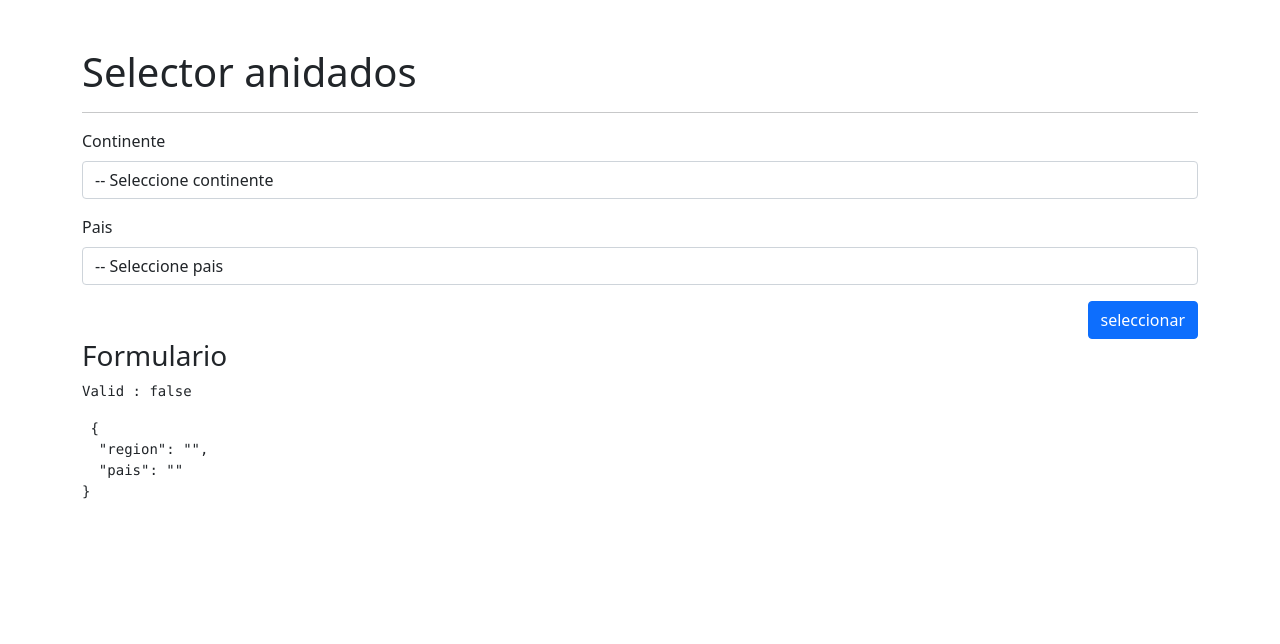
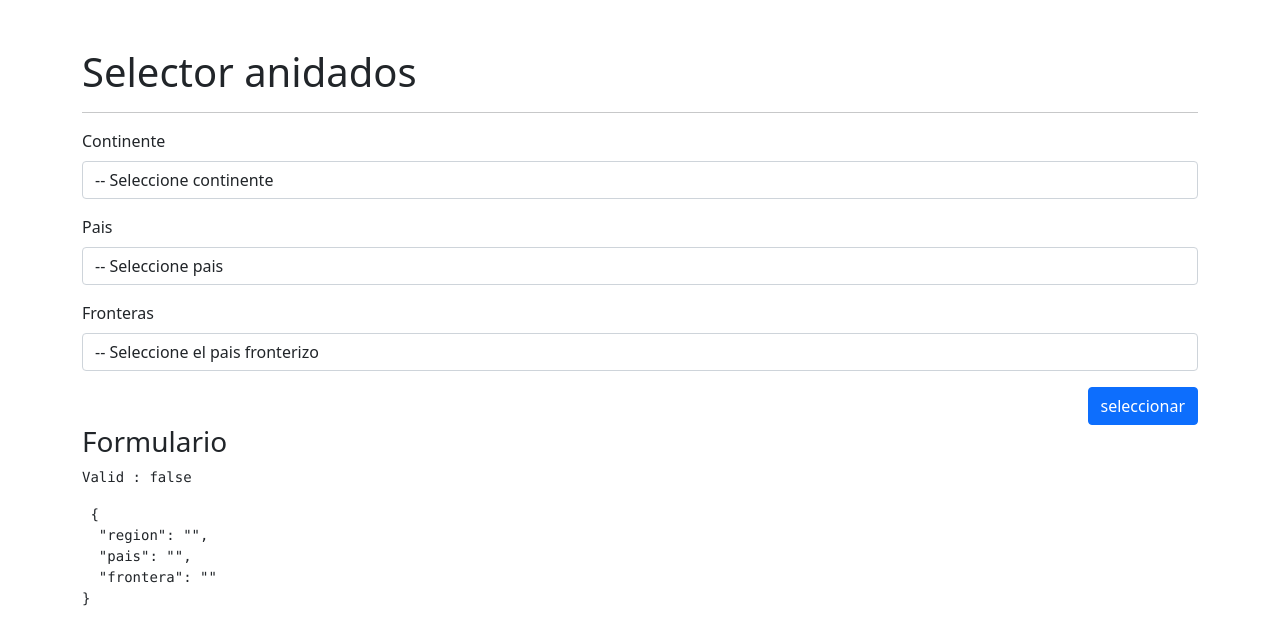
Before and after one commit to nefta99/06-selectores, an Angular app: page /selector/selector in a window 1280 px wide. Shown: the top 644 px of the page. Built offline with nearby package versions, Linux system fonts and the light colour scheme.

Commit message:
video : 286

```diff
--- a/src/app/paises/pages/selector-page/selector-page.component.html
+++ b/src/app/paises/pages/selector-page/selector-page.component.html
@@ -30,6 +30,19 @@
         </div>
     </div>
 
+     <!-- fronteras -->
+     <div class="row mb-3">
+        <div class="col">
+            <label class="form-label">Fronteras</label>
+            <select class="form-control"
+                    formControlName="frontera">
+                <option value=""> -- Seleccione el pais fronterizo</option>
+                <!-- <option  *ngFor="let pais of paises"
+                [value]="pais.alpha3Code"> {{pais.name}}</option> -->
+            </select>
+        </div>
+    </div>
+
     <div class="row">
         <div class="col">
             <button class="btn btn-primary float-end">
--- a/src/app/paises/pages/selector-page/selector-page.component.ts
+++ b/src/app/paises/pages/selector-page/selector-page.component.ts
@@ -3,6 +3,7 @@
 import { PaisSmall } from '../../interfaces/paises.interfaces';
 import { PaisService } from '../../services/pais.service';
 import {switchMap, tap} from 'rxjs/operators';
+
 
 @Component({
   selector: 'app-selector-page',
@@ -14,7 +15,8 @@
 
   miFormulario : FormGroup = this.fb.group({
     region : ['',Validators.required],
-    pais : ['',Validators.required],
+    pais   : ['',Validators.required],
+    frontera   : ['',Validators.required],
   })
 
 
@@ -40,17 +42,26 @@
     //         })
     //   })
 
+    //Cuando cambie la region
     this.miFormulario.get('region')?.valueChanges
         .pipe(
-          tap(( _ ) =>{
+          tap((_) =>{
             //Esto es para resetear el segundo select
             this.miFormulario.get('pais')?.reset('');
           }),
           switchMap(region =>this.paiseservices.getPaisesPorRegion(region))
         )
         .subscribe(paises => {
+          //console.log(paises);
            this.paises = paises;
         })
+
+
+    //Cuando cambia el pais
+    this.miFormulario.get('pais')?.valueChanges
+    .subscribe(codigo => {
+      console.log(codigo);
+    })
 
   }
 
--- a/src/app/paises/services/pais.service.ts
+++ b/src/app/paises/services/pais.service.ts
@@ -1,7 +1,7 @@
 import { HttpClient } from '@angular/common/http';
 import { Injectable } from '@angular/core';
-import { Observable } from 'rxjs';
-import { PaisSmall } from '../interfaces/paises.interfaces';
+import { Observable, of } from 'rxjs';
+import { Pais, PaisSmall } from '../interfaces/paises.interfaces';
 
 @Injectable({
   providedIn: 'root'
@@ -20,4 +20,16 @@
     const url : string =`${this.baseUrl}/region/${region}?fields=alpha3Code;name`
     return this.http.get<PaisSmall[]>(url);
   }
+
+  getPaisesPorCodigo(codigo : string) :  Observable<Pais | null>{
+
+    if(!codigo){
+      return of(null)
+    }
+    const url =`/alpha/${codigo}`;
+    return this.http.get<Pais>(url);
+
+  }
+
+
 }
```
Also changed, not shown: src/app/paises/interfaces/paises.interfaces.ts (+59 -0 lines).
